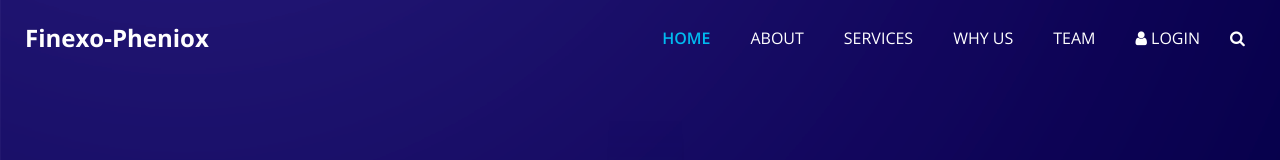
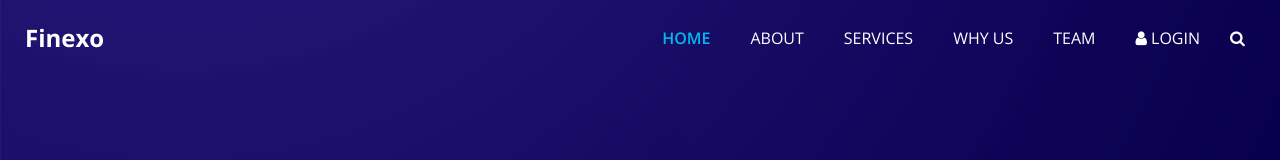
Before and after one commit to Gaurav1517/demo-project, a plain HTML site: page index.html in a window 1280 px wide. Shown: the top 160 px of the page. Drawn offline with nearby package versions, Linux system fonts and the light colour scheme; some packages are replaced by stand-ins of ours.

Commit message:
Update index.html

```diff
--- a/index.html
+++ b/index.html
@@ -50,7 +50,7 @@
         <nav class="navbar navbar-expand-lg custom_nav-container ">
           <a class="navbar-brand" href="index.html">
             <span>
-              Finexo-Pheniox
+              Finexo
             </span>
           </a>
 
```
